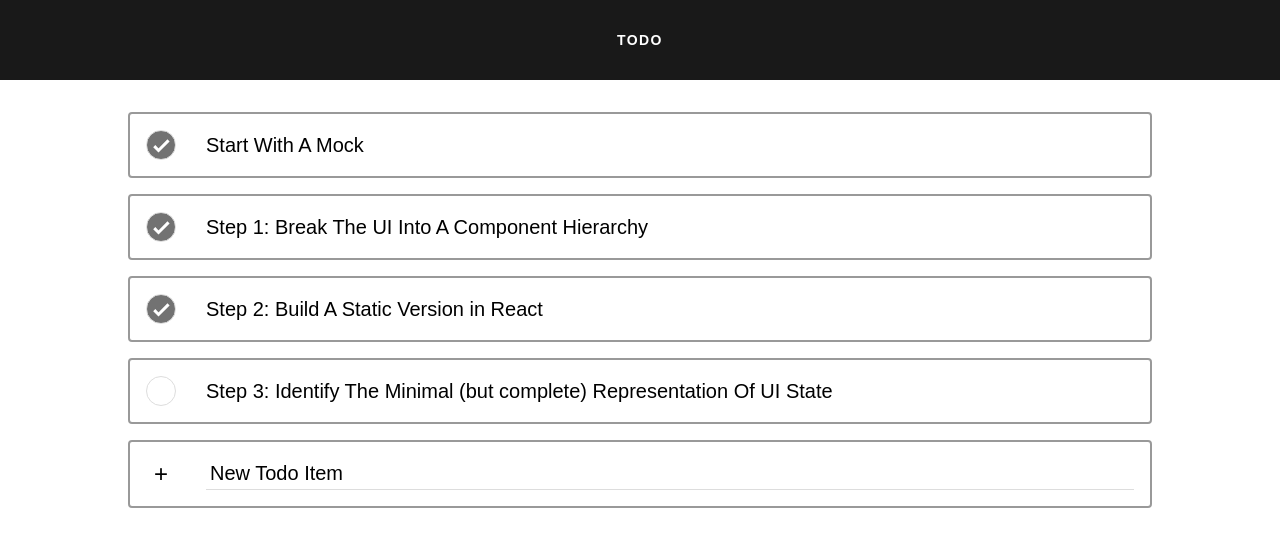
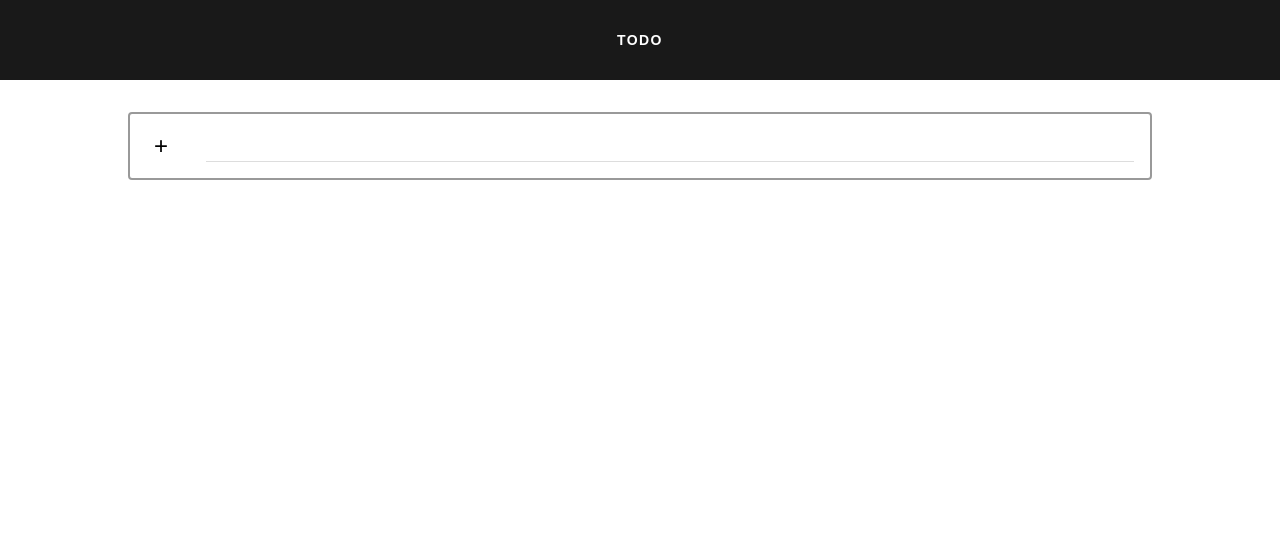
Before and after one commit to nicluo/todos-cra-react-redux-jest, a React (Create React App) app in the folder todo-static/: page / in a window 1280 px wide. Shown: the top 546 px of the page. Built offline with nearby package versions, Linux system fonts and the light colour scheme.

Commit message:
Simplify default state into DEFAULT_STATE constant

```diff
--- a/todo-static/src/TodoList.js
+++ b/todo-static/src/TodoList.js
@@ -2,20 +2,13 @@ import React, { Component } from 'react';
 import TodoItem from "./TodoItem";
 import TodoForm from "./TodoForm";
 
-const TODOS = [
-  {title: "Start With A Mock", completed: true},
-  {title: "Step 1: Break The UI Into A Component Hierarchy", completed: true},
-  {title: "Step 2: Build A Static Version in React", completed: true},
-  {title: "Step 3: Identify The Minimal (but complete) Representation Of UI State", completed: false},
-];
-
-const INPUT = "New Todo Item";
+const DEFAULT_STATE = {
+  todos: [],
+  input: ""
+};
 
 class TodoList extends Component {
-  state = {
-    todos: TODOS,
-    input: INPUT
-  };
+  state = DEFAULT_STATE;
 
   handleInputChange = (event) => {
     this.setState({input: event.target.value});
```
